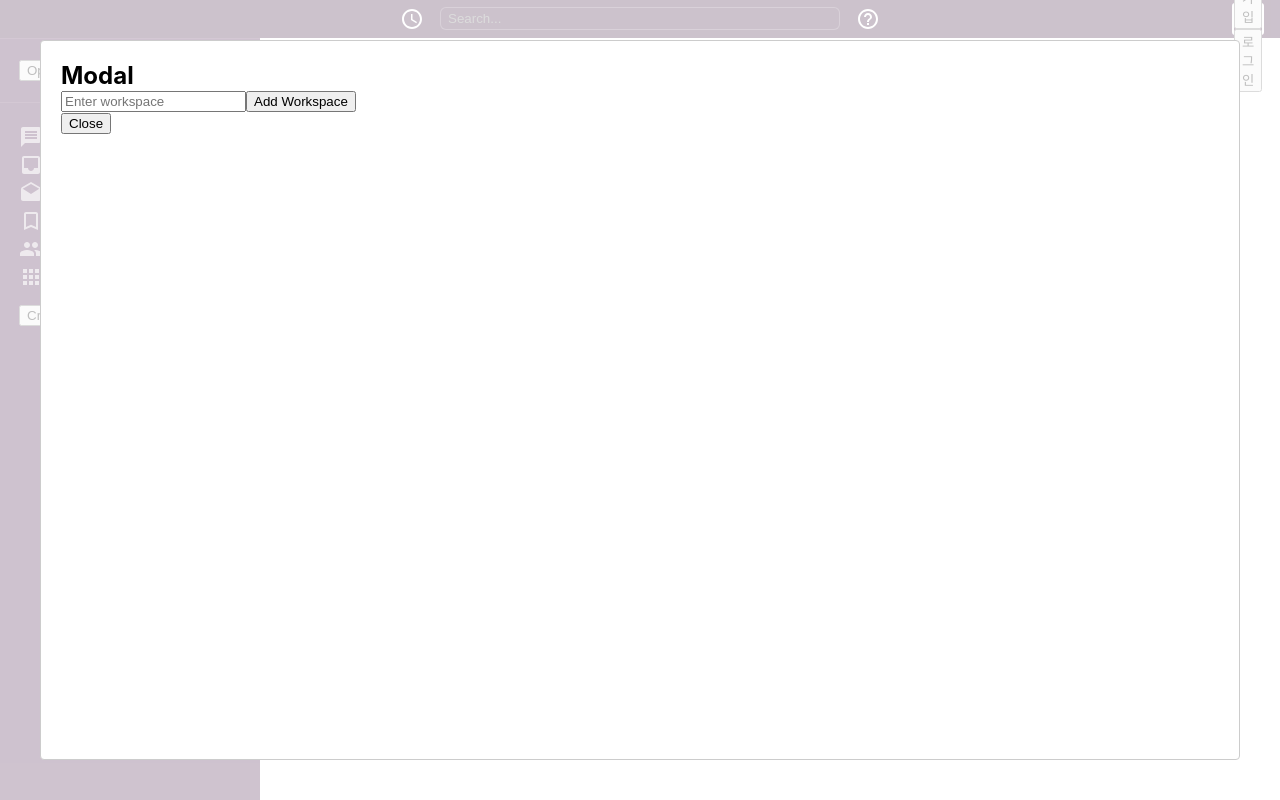
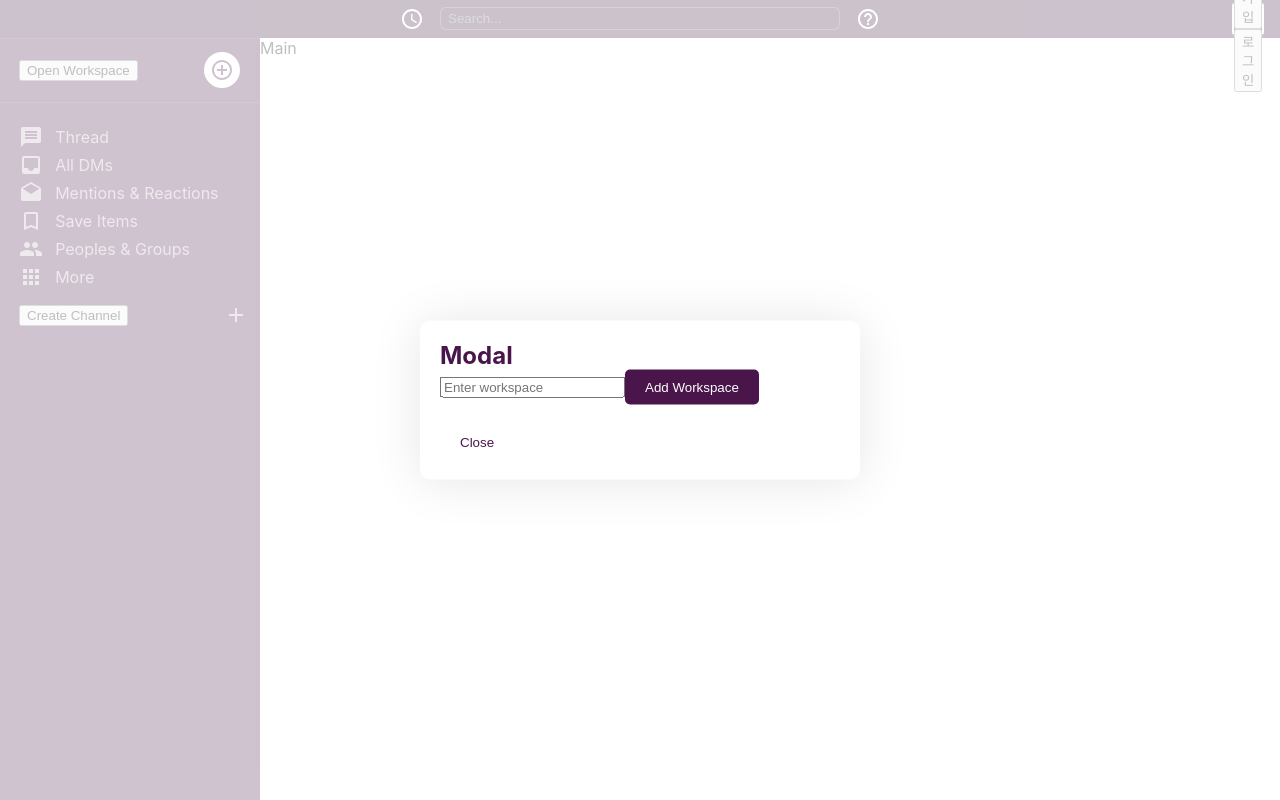
Before and after one commit to swaglack/Frontend, a React (Create React App) app: page / in a window 1280 px wide. Both pictures are taken after a click on the button "Open Workspace". Built offline with nearby package versions, Linux system fonts and the light colour scheme; no server answers.

Commit message:
cookiehook.js/instance.js 삭제 Workspace 모달 css 수정

```diff
--- a/src/Layout/SideBar.jsx
+++ b/src/Layout/SideBar.jsx
@@ -1,5 +1,4 @@
-import React from "react";
-import { useState } from "react";
+import React, { useState } from "react";
 import styled from "styled-components";
 import AddCircleOutlineIcon from "@material-ui/icons/AddCircleOutline";
 import { sidebarItems } from "../Data/SidebarData";
@@ -9,31 +8,12 @@ import WorkspaceComponent from "../components/Workspace.js/WorkSpace";
 
 function Sidebar() {
   const [workspaceName, setWorkspaceName] = useState("");
-  // workspaceName state
-
-  // const history = useHistory();
-
-  // const goToChannel = id => {
-  //   if (id) {
-  //     console.log(id);
-  //     history.push(`/room/${id}`);
-  //   }
-  // };
-
-  // const addChannel = () => {
-  //   const promptName = prompt("Enter channel name");
-  //   if (promptName) {
-  //     db.collection("rooms").add({
-  //       name: promptName,
-  //     });
-  //   }
-  // };
 
   return (
     <Container>
       <WorkspaceContainer>
         <WorkspaceComponent workspaceName={workspaceName} setWorkspaceName={setWorkspaceName} />
-        <Name>{setWorkspaceName}</Name>
+        <Name>{workspaceName}</Name>
         <NewMessage>
           <AddCircleOutlineIcon />
         </NewMessage>
@@ -119,15 +99,15 @@ const NewChannelContainer = styled.div`
   padding-right: 12px;
 `;
 
-const ChannelsList = styled.div``;
+// const ChannelsList = styled.div``;
 
-const Channel = styled.div`
-  height: 28px;
-  display: flex;
-  align-items: center;
-  padding-left: 19px;
-  cursor: pointer;
-  :hover {
-    background: #350d36;
-  }
-`;
+// const Channel = styled.div`
+//   height: 28px;
+//   display: flex;
+//   align-items: center;
+//   padding-left: 19px;
+//   cursor: pointer;
+//   :hover {
+//     background: #350d36;
+//   }
+// `;
--- a/src/components/Channels/ChannelForm.js
+++ b/src/components/Channels/ChannelForm.js
@@ -47,7 +47,8 @@ const CreateChannelModal = () => {
   };
 
   if (viewChat) {
-    return <ChatInput />;
+    return;
+    <ChatInput />;
   }
 
   const handleChannelNameChange = event => {
@@ -64,7 +65,7 @@ const CreateChannelModal = () => {
     if (channelName && !isInvalid) {
       try {
         await axios
-          .post("https://api.swaglack.site/workspace/:workspaceId/channel ", channelData, {
+          .post("https://api.swaglack.site/channel ", channelData, {
             headers: {
               "Content-Type": `application/json`,
               Authorization: localStorage.getItem("Authorization"),
--- a/src/components/Workspace.js/WorkSpace.js
+++ b/src/components/Workspace.js/WorkSpace.js
@@ -1,6 +1,7 @@
 import React, { useState, useEffect } from "react";
 import axios from "axios";
 import Modal from "react-modal";
+import styled from "styled-components";
 
 const WorkspaceComponent = () => {
   const [workspaceName, setWorkspaceName] = useState("");
@@ -24,7 +25,6 @@ const WorkspaceComponent = () => {
         "https://api.swaglack.site/api/workspace",
         {
           workspaceName,
-          workspaceMaster: userName,
         },
         {
           headers: {
@@ -34,8 +34,10 @@ const WorkspaceComponent = () => {
         }
       )
       .then(function (response) {
+        console.log(response);
         setModalValue(response.data);
         setIsSubmitting(false);
+        setModalIsOpen(false); // 모달창 닫기 추가
       })
       .catch(function (error) {
         setIsSubmitting(false);
@@ -59,19 +61,54 @@ const WorkspaceComponent = () => {
     <div>
       <button onClick={openModal}> {workspaceName || "Open Workspace"}</button>
 
-      <Modal isOpen={modalIsOpen} onRequestClose={closeModal}>
-        <h2>Modal</h2>
+      <StyledModal isOpen={modalIsOpen} onRequestClose={closeModal}>
+        <Header>Modal</Header>
         <form onSubmit={handleSubmit}>
           <input type="text" value={workspaceName} onChange={handleWorkspaceChange} placeholder="Enter workspace" />
-          <button type="submit" disabled={isSubmitting}>
+          <SubmitButton type="submit" disabled={isSubmitting}>
             Add Workspace
-          </button>
+          </SubmitButton>
         </form>
         <p>{modalValue}</p>
-        <button onClick={closeModal}>Close</button>
-      </Modal>
+        <CloseButton onClick={closeModal}>Close</CloseButton>
+      </StyledModal>
     </div>
   );
 };
+export default WorkspaceComponent;
 
-export default WorkspaceComponent;
+const StyledModal = styled(Modal)`
+  position: absolute;
+  top: 50%;
+  left: 50%;
+  transform: translate(-50%, -50%);
+  width: 400px;
+  background: #fff;
+  outline: none;
+  padding: 20px;
+  border-radius: 10px;
+  box-shadow: 0px 2px 50px rgba(0, 0, 0, 0.1);
+`;
+
+const Header = styled.h2`
+  color: #4a154b;
+`;
+
+const SubmitButton = styled.button`
+  background: #4a154b;
+  color: #fff;
+  padding: 10px 20px;
+  border: none;
+  border-radius: 5px;
+  cursor: pointer;
+`;
+
+const CloseButton = styled.button`
+  background: #fff;
+  color: #4a154b;
+  padding: 10px 20px;
+  border: none;
+  border-radius: 5px;
+  cursor: pointer;
+  margin-top: 20px;
+`;
```
Also changed, not shown: src/mytools/Cookiehook.js (deleted, +0 -11 lines), src/mytools/Instance.js (deleted, +0 -12 lines).
